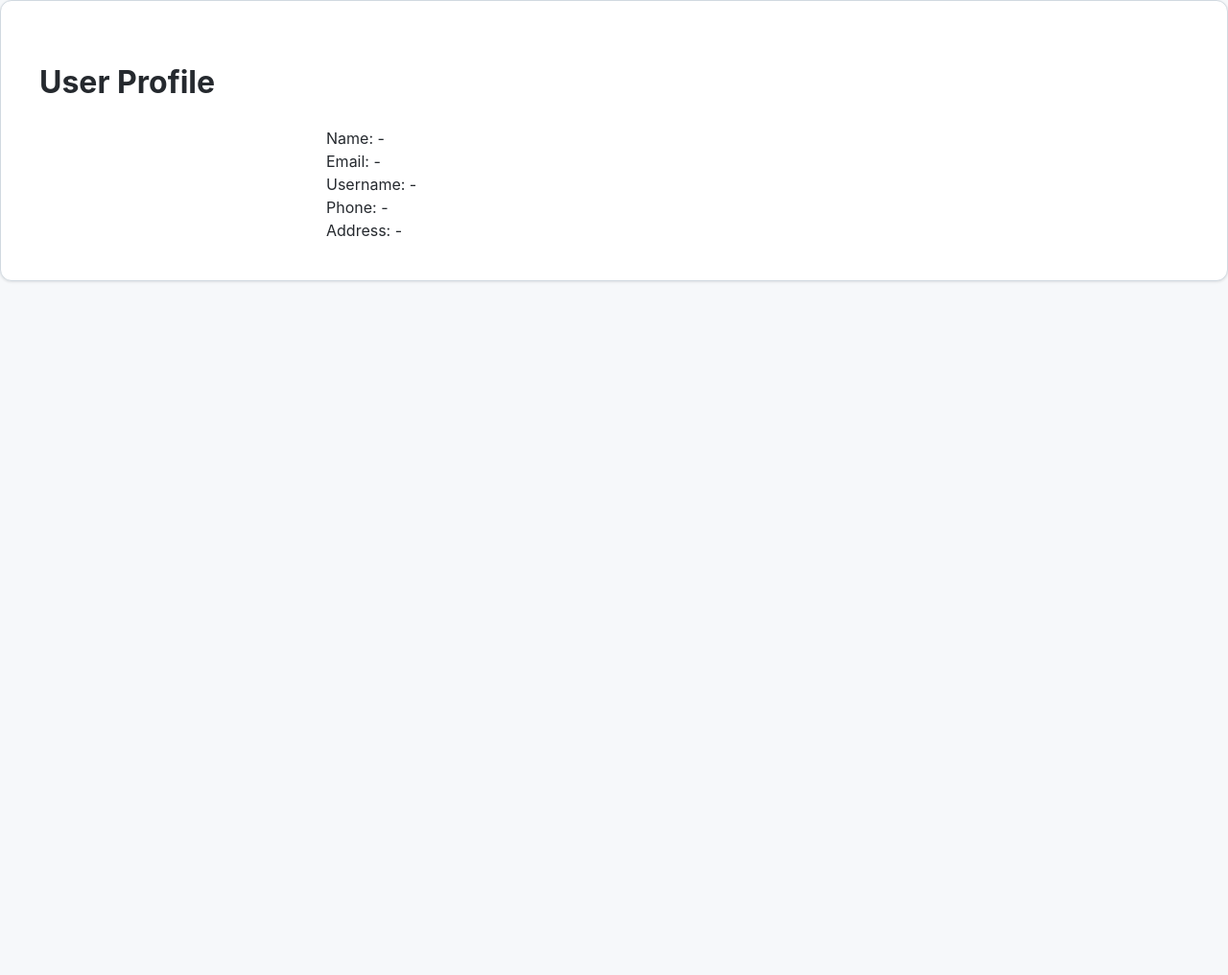
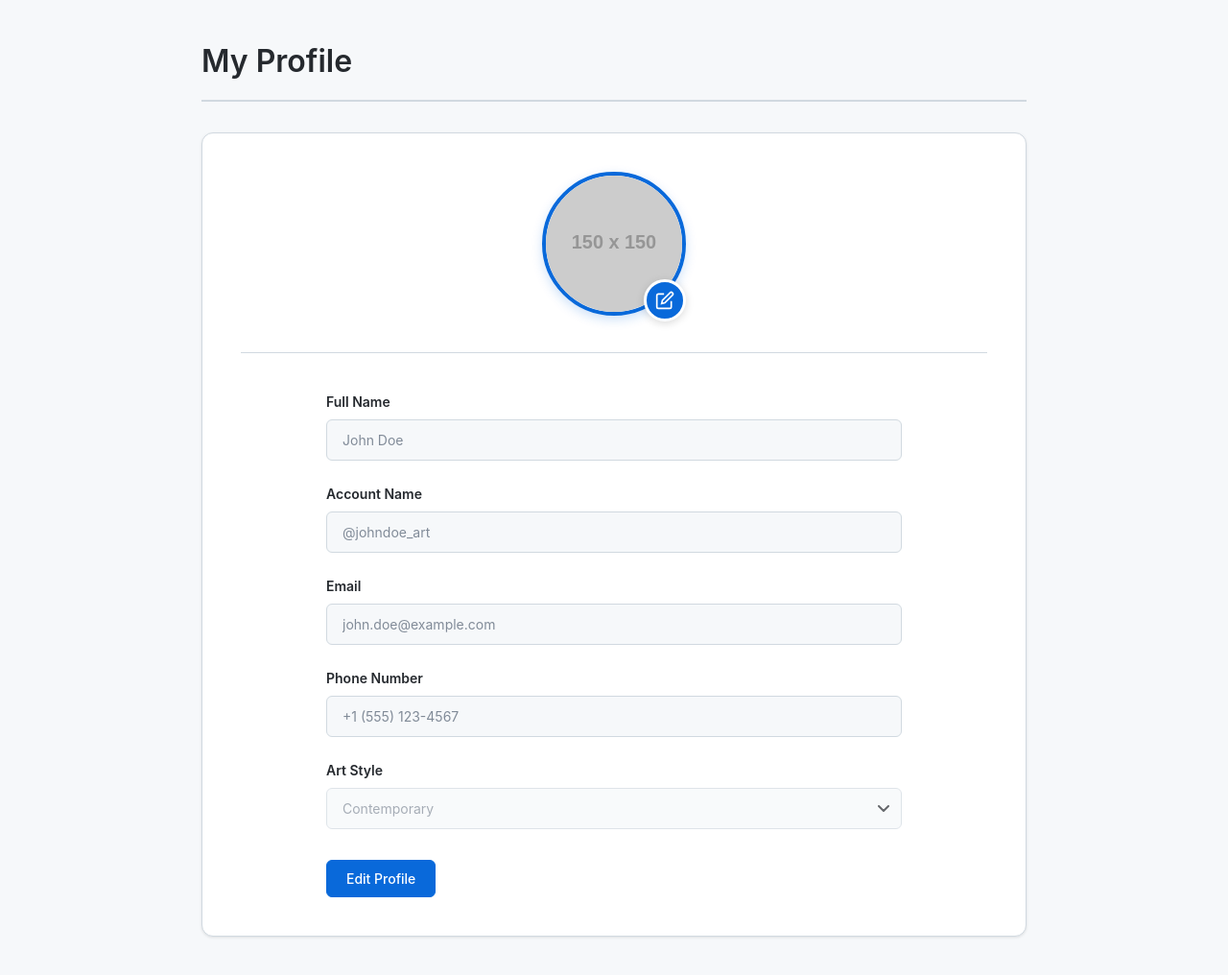
Before and after one commit to KyleS1227/ArtGallery, a website: page ArtGallery/ProfilePage.html in a window 1280 px wide. Shown: the whole page at 96% size. Before the commit the page ends 800 px from the top, so only its background shows below. Drawn offline with Linux system fonts and the light colour scheme; placeholder pictures from the web are drawn by us.

Commit message:
Enhance Profile Page with metadata and layout

```diff
--- a/ArtGallery/ProfilePage.html
+++ b/ArtGallery/ProfilePage.html
@@ -3,39 +3,87 @@
 <head>
     <meta charset="UTF-8">
     <meta name="viewport" content="width=device-width, initial-scale=1.0">
-    <title>Profile Page</title>
+    <meta name="description" content="Art Gallery - User Profile">
+    <meta name="theme-color" content="#6366f1">
+    <title>My Profile - YourGallery</title>
     <link rel="stylesheet" href="ProfilePage.css">
+    <link rel="icon" href="images/iconSmall.png" type="image/png">
 </head>
 <body>
-    <div class="profile-container">
-        <div class="profile-header">
-            <h1>User Profile</h1>
+    <div class="container">
+        <header class="header">
+            <h1>My Profile</h1>
+        </header>
+
+        <main class="profile-container">
+            <!-- Profile Picture Section -->
+            <div class="profile-picture-section">
+                <div class="profile-picture-wrapper">
+                    <img id="profilePicture" src="https://via.placeholder.com/150" alt="Profile Picture" class="profile-picture">
+                    <button class="edit-picture-btn" id="editPictureBtn" aria-label="Edit profile picture">
+                        <svg width="20" height="20" viewBox="0 0 24 24" fill="none" stroke="currentColor" stroke-width="2">
+                            <path d="M11 4H4a2 2 0 0 0-2 2v14a2 2 0 0 0 2 2h14a2 2 0 0 0 2-2v-7"></path>
+                            <path d="M18.5 2.5a2.121 2.121 0 0 1 3 3L12 15l-4 1 1-4 9.5-9.5z"></path>
+                        </svg>
+                    </button>
+                </div>
+                <input type="file" id="pictureInput" accept="image/*" style="display: none;">
             </div>
 
-        <div class="profile-content">
+            <!-- Profile Info Section -->
             <div class="profile-info">
-                <div class="info-item">
-                    <label>Name:</label>
-                    <span id="userName">-</span>
+                <form id="profileForm" class="profile-form">
+                    <div class="form-group">
+                        <label for="fullName">Full Name</label>
+                        <input type="text" id="fullName" name="fullName" class="form-input" placeholder="Enter your full name" required>
                     </div>
-                <div class="info-item">
-                    <label>Email:</label>
-                    <span id="userEmail">-</span>
+
+                    <div class="form-group">
+                        <label for="accountName">Account Name</label>
+                        <input type="text" id="accountName" name="accountName" class="form-input" placeholder="Enter your account name" required>
                     </div>
-                <div class="info-item">
-                    <label>Username:</label>
-                    <span id="userUsername">-</span>
+
+                    <div class="form-group">
+                        <label for="email">Email</label>
+                        <input type="email" id="email" name="email" class="form-input" placeholder="Enter your email" required>
                     </div>
-                <div class="info-item">
-                    <label>Phone:</label>
-                    <span id="userPhone">-</span>
+
+                    <div class="form-group">
+                        <label for="phone">Phone Number</label>
+                        <input type="tel" id="phone" name="phone" class="form-input" placeholder="Enter your phone number" required>
                     </div>
-                <div class="info-item">
-                    <label>Address:</label>
-                    <span id="userAddress">-</span>
+
+                    <div class="form-group">
+                        <label for="artStyle">Art Style</label>
+                        <select id="artStyle" name="artStyle" class="form-input" required>
+                            <option value="">Select your art style</option>
+                            <option value="realism">Realism</option>
+                            <option value="abstract">Abstract</option>
+                            <option value="impressionism">Impressionism</option>
+                            <option value="expressionism">Expressionism</option>
+                            <option value="surrealism">Surrealism</option>
+                            <option value="pop-art">Pop Art</option>
+                            <option value="minimalism">Minimalism</option>
+                            <option value="contemporary">Contemporary</option>
+                            <option value="digital">Digital Art</option>
+                            <option value="mixed-media">Mixed Media</option>
+                            <option value="other">Other</option>
+                        </select>
                     </div>
+
+                    <div class="form-actions">
+                        <button type="button" id="editBtn" class="btn btn-primary">Edit Profile</button>
+                        <button type="submit" id="saveBtn" class="btn btn-success" style="display: none;">Save Changes</button>
+                        <button type="button" id="cancelBtn" class="btn btn-secondary" style="display: none;">Cancel</button>
                     </div>
+                </form>
             </div>
+
+            <!-- Success Message -->
+            <div id="successMessage" class="success-message" style="display: none;">
+                Profile updated successfully!
+            </div>
+        </main>
     </div>
 
     <script src="ProfilePage.js"></script>
```
Lines whose indentation alone changed are shown as unchanged.
